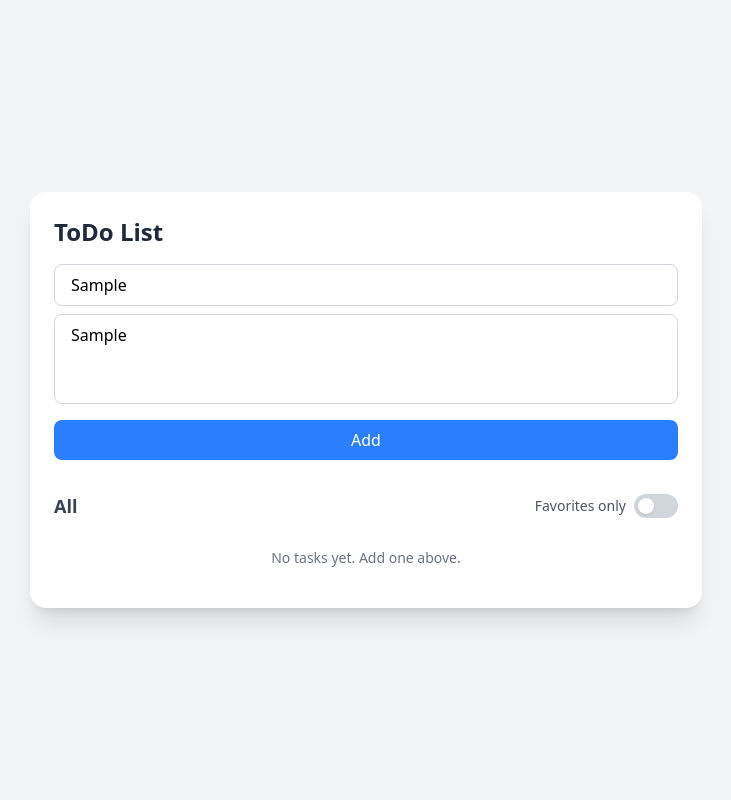
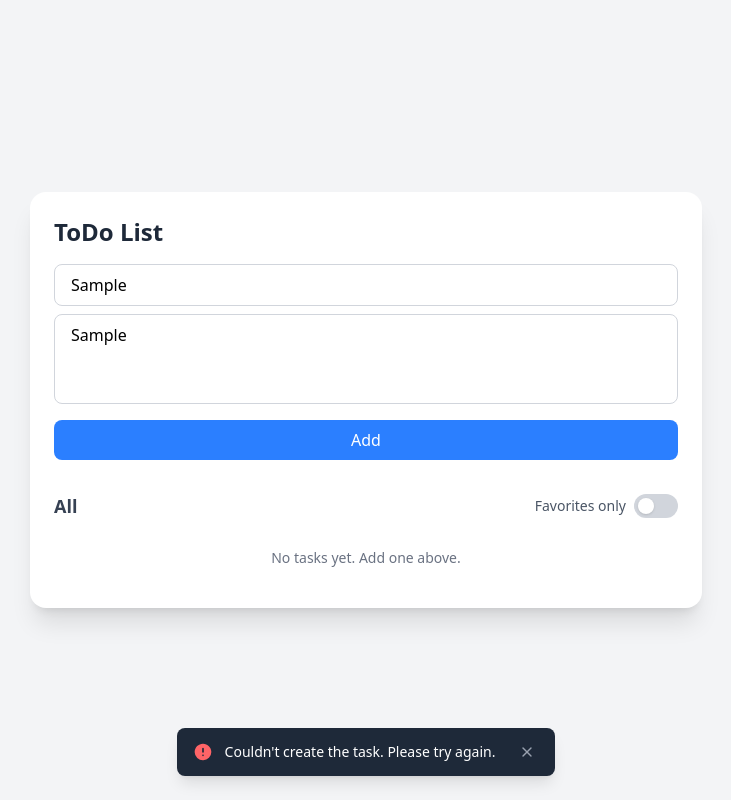
Before and after one commit to hugooomaciias/technical-test, a React (Vite) app in the folder frontend/: page / in a window 1280 px wide. Both pictures are taken after typing "Sample", "Sample" into the empty fields and a click on the button "Add". Shown: the whole page, without its empty margins (274-1005 px from the left). Built offline with nearby package versions, Linux system fonts and the light colour scheme; no server answers.

Commit message:
feat(frontend): add toast notifications for errors and task changes

```diff
--- a/frontend/src/App.tsx
+++ b/frontend/src/App.tsx
@@ -1,8 +1,9 @@
 // src/App.tsx
-import { useState, useEffect } from "react";
+import { useState, useEffect, useCallback  } from "react";
 import type { Todo } from "./types/todo";
 import { TodoForm } from "./components/TodoForm";
 import { TodoList } from "./components/TodoList";
+import { Toast, type ToastType } from "./components/Toast";
 import { getTodos, createTodo, updateTodo, deleteTodo } from "./api/todo";
 
 function App() {
@@ -10,9 +11,18 @@ function App() {
 	const [title, setTitle] = useState("");
 	const [description, setDescription] = useState("");
 	const [showFavoritesOnly, setShowFavoritesOnly] = useState(false);
+	const [toast, setToast] = useState<{ id: number; message: string; type: ToastType } | null>(null);
 
 	useEffect(() => {
 		loadTodos();
+	}, []);
+
+	const showToast = (message: string, type: ToastType) => {
+		setToast({ id: Date.now(), message, type });
+	};
+
+	const closeToast = useCallback(() => {
+		setToast(null);
 	}, []);
 
 	const loadTodos = () => {
@@ -22,6 +32,7 @@ function App() {
 			})
 			.catch((error) => {
 				console.error("Failed to load todos:", error);
+				showToast("Couldn't load your tasks. Please try again later.", "error");
 			});
 	};
 
@@ -33,9 +44,12 @@ function App() {
       			setTitle("");
       			setDescription("");
 				loadTodos();
+
+				showToast("Task created", "success");
     		})
     		.catch((error) => {
       			console.error("Failed to create todo:", error);
+				showToast("Couldn't create the task. Please try again.", "error");
     		});
 	};
 
@@ -45,10 +59,11 @@ function App() {
 
 		updateTodo(id, { completed: !todo.completed })
 			.then(() => {
-				loadTodos()
+				loadTodos();
 			})
 			.catch((error) => {
       			console.error("Failed to update todo status:", error);
+				showToast("Couldn't update the task. Please try again.", "error");
     		});
 	};
 
@@ -58,10 +73,13 @@ function App() {
 
 		deleteTodo(id)
 			.then(() => {
-				loadTodos()
+				loadTodos();
+
+				showToast("Task deleted", "success");
 			})
 			.catch((error) => {
       			console.error("Failed to delete todo:", error);
+				showToast("Couldn't delete the task. Please try again.", "error");
     		});
 	};
 
@@ -75,6 +93,7 @@ function App() {
 			})
 			.catch((error) => {
       			console.error("Failed to update favorite status:", error);
+				showToast("Couldn't update favorites. Please try again.", "error");
     		});
 	};
 
@@ -137,6 +156,15 @@ function App() {
 					/>
 				)}
 			</div>
+
+			{toast && (
+				<Toast
+					key={toast.id}
+					message={toast.message}
+					type={toast.type}
+					onClose={closeToast}
+				/>
+			)}
 		</div>
 	);
 }
--- /dev/null
+++ b/frontend/src/components/Toast.tsx
@@ -0,0 +1,59 @@
+import { useEffect, useState } from "react";
+import { IconAlertCircleFilled, IconCircleCheckFilled, IconX } from "@tabler/icons-react";
+
+export type ToastType = "success" | "error";
+
+interface ToastProps {
+	message: string;
+	type: ToastType;
+	onClose: () => void;
+	duration?: number;
+}
+
+const ANIMATION_MS = 200;
+
+export const Toast = ({ message, type, onClose, duration = 3000 }: ToastProps) => {
+	const [visible, setVisible] = useState(false);
+
+	useEffect(() => {
+		const showTimer = setTimeout(() => setVisible(true), 10);
+		const hideTimer = setTimeout(() => setVisible(false), duration);
+		const closeTimer = setTimeout(onClose, duration + ANIMATION_MS);
+
+		return () => {
+			clearTimeout(showTimer);
+			clearTimeout(hideTimer);
+			clearTimeout(closeTimer);
+		};
+	}, [duration, onClose]);
+
+	const isError = type === "error";
+
+	return (
+		<div className="pointer-events-none fixed inset-x-0 bottom-6 flex justify-center px-4">
+			<div
+				role={isError ? "alert" : "status"}
+				className={`pointer-events-auto flex items-center gap-3 rounded-lg bg-gray-800 px-4 py-3 text-white shadow-lg transition-all duration-200 ${
+					visible ? "translate-y-0 opacity-100" : "translate-y-4 opacity-0"
+				}`}
+			>
+				{isError ? (
+					<IconAlertCircleFilled className="h-5 w-5 shrink-0 text-red-400" />
+				) : (
+					<IconCircleCheckFilled className="h-5 w-5 shrink-0 text-green-400" />
+				)}
+
+				<span className="text-sm">{message}</span>
+
+				<button
+					type="button"
+					onClick={onClose}
+					aria-label="Close notification"
+					className="ml-2 rounded p-1 text-gray-400 transition hover:text-white cursor-pointer"
+				>
+					<IconX className="h-4 w-4" />
+				</button>
+			</div>
+		</div>
+	);
+}
```
Also changed, not shown: 1 other file (tests, documents, lock files or other folders).
